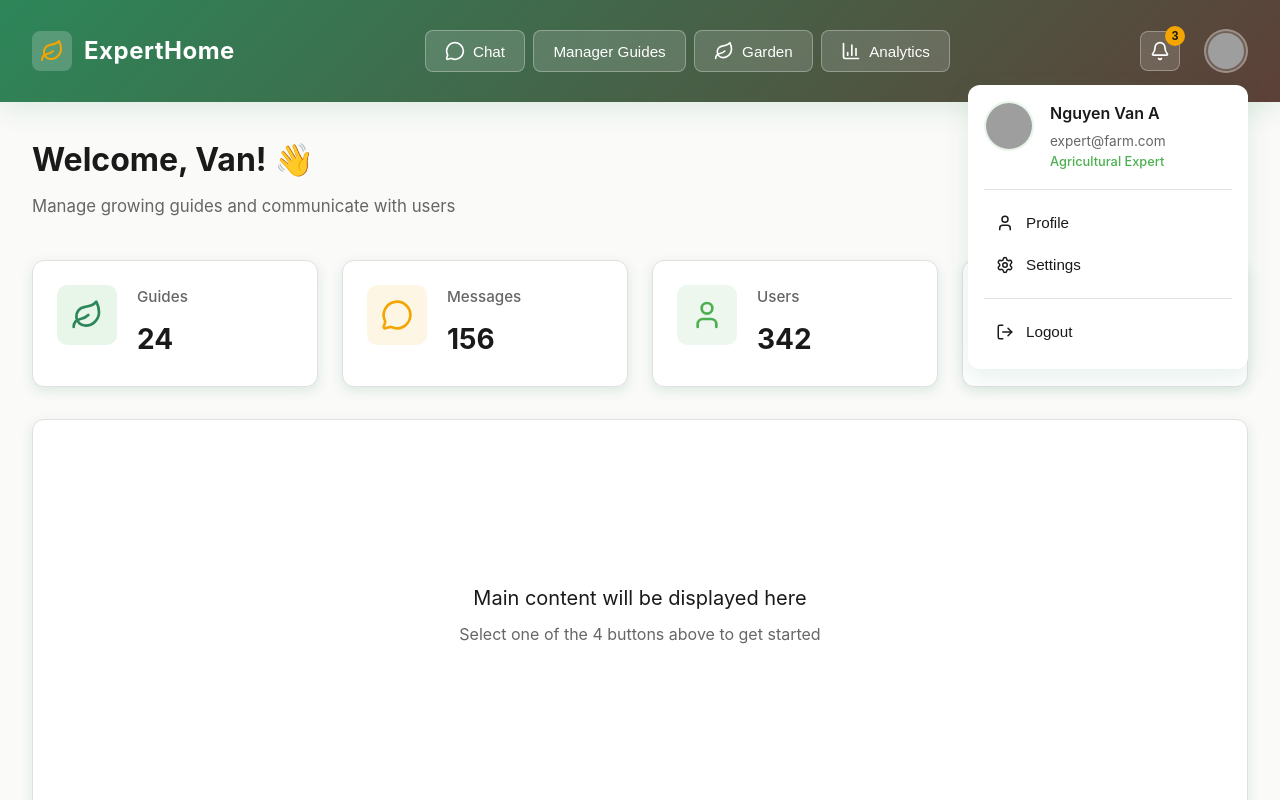
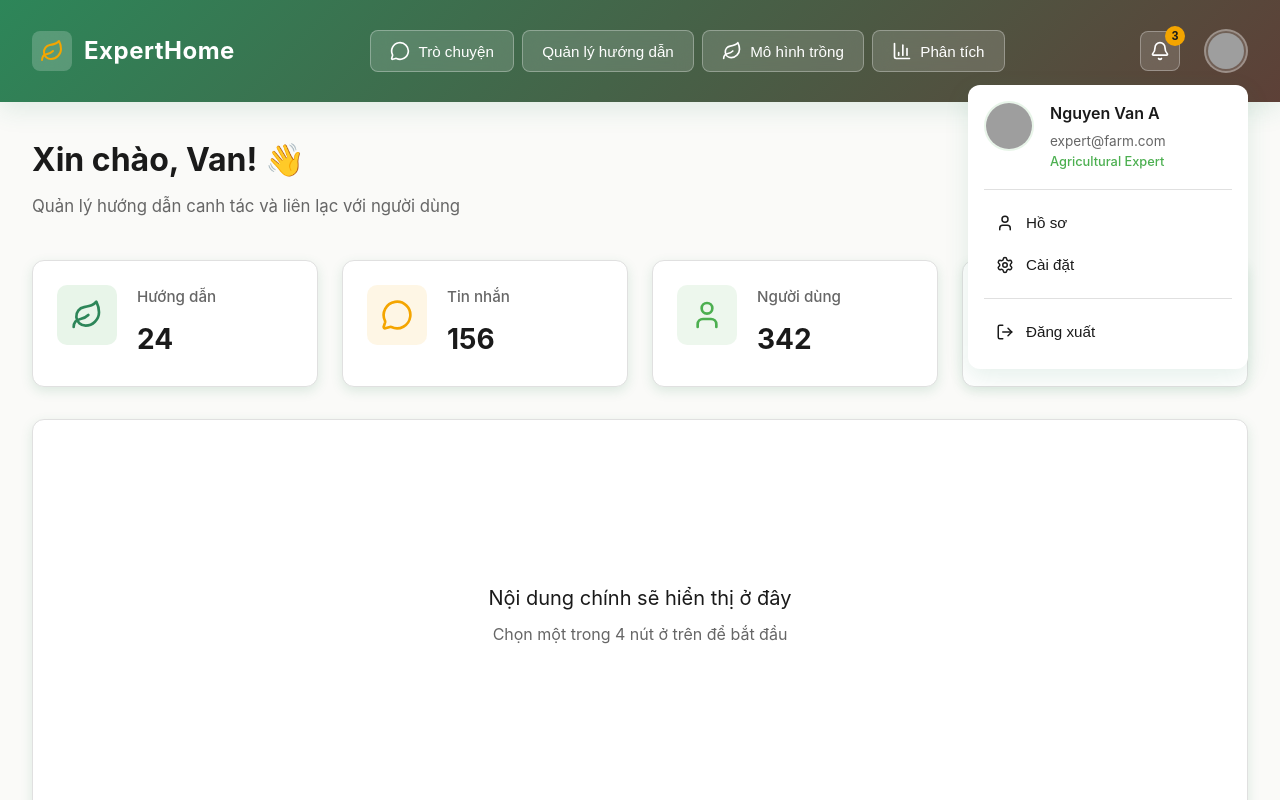
Before and after one commit to AnhKhoi2/FARMHUB_V2, a React (Vite) app in the folder frontend/web/: page /experthome in a window 1280 px wide. Both pictures are taken after a click on the button 1226 px from the left and 51 px from the top of the page. Built offline with nearby package versions, Linux system fonts and the light colour scheme; grey boxes are pictures that could not be loaded.

Commit message:
fix(routes): add manager guides routes and make ExpertHome navigate to managerguides

```diff
--- a/frontend/web/src/pages/ExpertHome.jsx
+++ b/frontend/web/src/pages/ExpertHome.jsx
@@ -39,43 +39,40 @@ function ExpertHome({
           {/* 4 Component Buttons */}
           <nav className="header-nav">
             {/* Component 1: Chat */}
-            <button className="nav-button nav-button-chat" onClick={onChatClick} title="Chat with users">
+            <button className="nav-button nav-button-chat" onClick={onChatClick} title="Trò chuyện với người dùng">
               <MessageCircle size={20} />
-              <span>Chat</span>
+              <span>Trò chuyện</span>
             </button>
 
             {/* Component 2: Manage Guides */}
-            <button
-              className="nav-button nav-button-add"
-              onClick={() => {
-                try {
-                  if (onAddGuideClick) onAddGuideClick()
-                } catch (e) {
-                  /* ignore handler errors */
-                }
-                navigate("/managerguides")
-              }}
-              title="Manage Guides"
-            >
-              <span>Manager Guides</span>
+            <button className="nav-button nav-button-add" onClick={() => navigate('/managerguides')} title="Quản lý hướng dẫn">
+              <span>Quản lý hướng dẫn</span>
             </button>
 
-            {/* Component 3: Dashboard */}
-            <button className="nav-button nav-button-dashboard" onClick={onDashboardClick} title="Dashboard">
+            {/* Component 3: Plant Model */}
+            <button
+              className="nav-button nav-button-dashboard"
+              onClick={() => {
+                if (typeof onDashboardClick === "function") return onDashboardClick()
+                // navigate to plant models management page under expert routes
+                navigate("/expert/plantmodels")
+              }}
+              title="Mô hình trồng"
+            >
               <Leaf size={20} />
-              <span>Garden</span>
+              <span>Mô hình trồng</span>
             </button>
 
             {/* Component 4: Analytics */}
-            <button className="nav-button nav-button-analytics" onClick={onAnalyticsClick} title="Analytics">
+            <button className="nav-button nav-button-analytics" onClick={onAnalyticsClick} title="Phân tích">
               <BarChart3 size={20} />
-              <span>Analytics</span>
+              <span>Phân tích</span>
             </button>
           </nav>
 
           {/* Right Section: Notifications & Avatar */}
           <div className="header-right">
-            {/* Notifications */}
+            {/* Thông báo */}
             <button className="notification-btn">
               <Bell size={20} />
               {mockProfile.notifications > 0 && <span className="notification-badge">{mockProfile.notifications}</span>}
@@ -105,21 +102,22 @@ function ExpertHome({
 
                   <div className="profile-divider"></div>
 
+
                   <button className="profile-menu-item">
                     <User size={18} />
-                    <span>Profile</span>
+                    <span>Hồ sơ</span>
                   </button>
 
                   <button className="profile-menu-item">
                     <Settings size={18} />
-                    <span>Settings</span>
+                    <span>Cài đặt</span>
                   </button>
 
                   <div className="profile-divider"></div>
 
                   <button className="profile-menu-item logout">
                     <LogOut size={18} />
-                    <span>Logout</span>
+                    <span>Đăng xuất</span>
                   </button>
                 </div>
               )}
@@ -132,8 +130,8 @@ function ExpertHome({
       <main className="expert-main">
         <div className="content-container">
           <section className="welcome-section">
-            <h2 className="welcome-title">Welcome, {mockProfile.name.split(" ")[1]}! 👋</h2>
-            <p className="welcome-subtitle">Manage growing guides and communicate with users</p>
+            <h2 className="welcome-title">Xin chào, {mockProfile.name.split(" ")[1]}! 👋</h2>
+            <p className="welcome-subtitle">Quản lý hướng dẫn canh tác và liên lạc với người dùng</p>
           </section>
 
           {/* Quick Stats */}
@@ -143,7 +141,7 @@ function ExpertHome({
                 <Leaf />
               </div>
               <div className="stat-content">
-                <h3>Guides</h3>
+                <h3>Hướng dẫn</h3>
                 <p className="stat-value">24</p>
               </div>
             </div>
@@ -153,7 +151,7 @@ function ExpertHome({
                 <MessageCircle />
               </div>
               <div className="stat-content">
-                <h3>Messages</h3>
+                <h3>Tin nhắn</h3>
                 <p className="stat-value">156</p>
               </div>
             </div>
@@ -163,7 +161,7 @@ function ExpertHome({
                 <User />
               </div>
               <div className="stat-content">
-                <h3>Users</h3>
+                <h3>Người dùng</h3>
                 <p className="stat-value">342</p>
               </div>
             </div>
@@ -173,7 +171,7 @@ function ExpertHome({
                 <BarChart3 />
               </div>
               <div className="stat-content">
-                <h3>Interactions</h3>
+                <h3>Tương tác</h3>
                 <p className="stat-value">1.2K</p>
               </div>
             </div>
@@ -182,8 +180,8 @@ function ExpertHome({
           {/* Content Placeholder */}
           <section className="content-area">
             <div className="content-placeholder">
-              <p>Main content will be displayed here</p>
-              <p className="subtitle">Select one of the 4 buttons above to get started</p>
+              <p>Nội dung chính sẽ hiển thị ở đây</p>
+              <p className="subtitle">Chọn một trong 4 nút ở trên để bắt đầu</p>
             </div>
           </section>
         </div>
--- a/frontend/web/src/routes/index.jsx
+++ b/frontend/web/src/routes/index.jsx
@@ -3,11 +3,11 @@ import Login from "../pages/Login";
 import Register from "../pages/register_v1.jsx";
 import Home from "../pages/Home";
 import ExpertHome from "../pages/ExpertHome";
+import ExpertPlantModels from "../pages/ExpertPlantModels";
+import ManagerGuides from "../pages/ManagerGuides";
+import GuideDetail from "../pages/GuideDetail";
 import PrivateRoute from "./PrivateRoute";
 import ExpertRoutes from "./ExpertRoutes";
-import ManagerGuides from "../pages/ManagerGuides";
-import GuideDetail from "../pages/GuideDetail";
-import GuideEdit from "../pages/GuideEdit";
 
 export default function AppRoutes() {
   return (
@@ -37,13 +37,13 @@ export default function AppRoutes() {
 
   {/* Direct expert home route for quick access/testing */}
   <Route path="/experthome" element={<ExpertHome />} />
-  {/* Manager guides page (protected) */}
-  <Route path="/managerguides" element={<PrivateRoute><ManagerGuides /></PrivateRoute>} />
-  <Route path="/managerguides/create" element={<PrivateRoute><GuideEdit /></PrivateRoute>} />
+
+  {/* Public route for Plant Models manager (CRUD) */}
+  <Route path="/plantmodels" element={<ExpertPlantModels />} />
+
+  {/* Manager Guides pages */}
+  <Route path="/managerguides" element={<ManagerGuides />} />
   <Route path="/guides/:id" element={<GuideDetail />} />
-  <Route path="/managerguides/edit/:id" element={<PrivateRoute><GuideEdit /></PrivateRoute>} />
-  {/* legacy/shortcut route to support /createguides if linked elsewhere */}
-  <Route path="/createguides" element={<Navigate to="/managerguides/create" replace />} />
 
         {/* Bắt mọi route khác về /login (tuỳ chọn) */}
         <Route path="*" element={<Navigate to="/login" replace />} />
```
